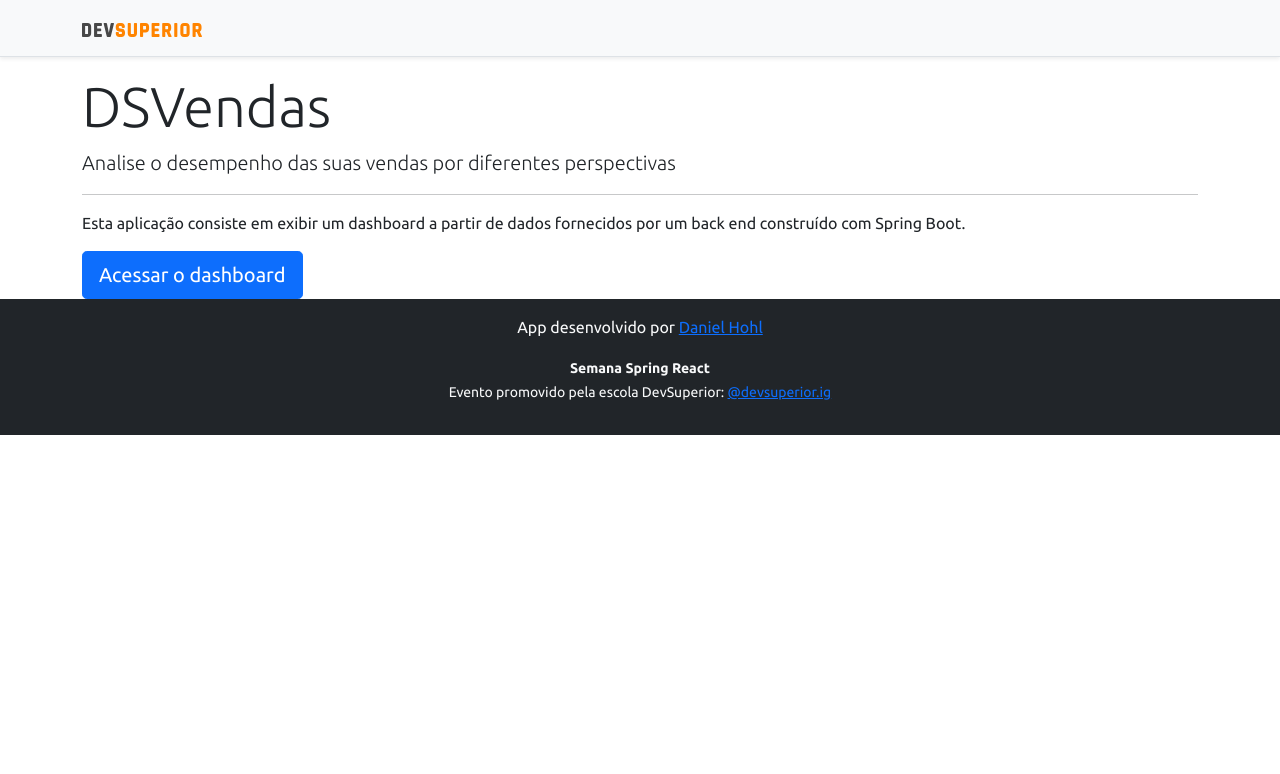
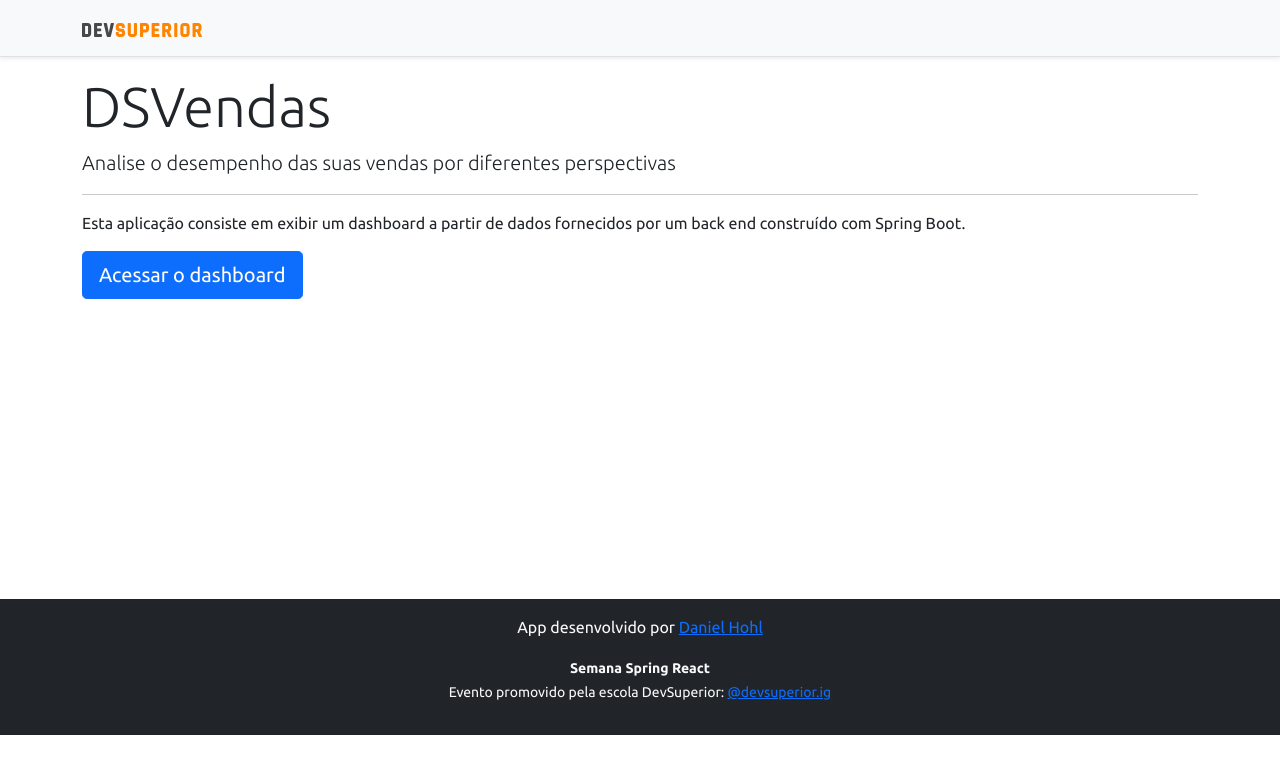
Before and after one commit to danielhohl/projeto-sds3, a React (Create React App) app in the folder frontend/: page / in a window 1280 px wide. Shown: the top 774 px of the page. Built offline with nearby package versions, Linux system fonts and the light colour scheme; no server answers.

Commit message:
Rev. Erros 10

```diff
--- a/frontend/src/assets/css/styles.css
+++ b/frontend/src/assets/css/styles.css
@@ -19,7 +19,6 @@ html, body {
 }
 
 .footer {
-    align-items: bottom;
     flex-shrink: 0;
     text-align: center;
 }
@@ -31,3 +30,7 @@ html, body {
 .text-primary {
     color: var(--color-primary) !important;
 }
+
+.div{
+    height: 300px;
+}
--- a/frontend/src/components/BarChart/index.tsx
+++ b/frontend/src/components/BarChart/index.tsx
@@ -36,7 +36,7 @@ const BarChart = () => {
         .then((response) => {
             const data = response.data as SaleSuccess[];
             const myLabels = data.map(x => x.sellerName);
-            const mySeries = data.map(x => round(100.0 * x.deals / x.visited, 1));
+            const mySeries = data.map(x => round(100.0 / x.deals * x.visited, 1));
 
             setChartData({
                 labels: {
--- a/frontend/src/components/DonutChart/index.tsx
+++ b/frontend/src/components/DonutChart/index.tsx
@@ -21,7 +21,6 @@ const DonutChart = () => {
             const mySeries = data.map(x => x.sum);
 
             setChartData({ labels: myLabels, series: mySeries});
-            //console.log(chartData);
         });
      } , []);
 
--- a/frontend/src/pages/Home/index.tsx
+++ b/frontend/src/pages/Home/index.tsx
@@ -15,14 +15,24 @@ const Home = () => {
             <div className="jumbotron">
                 <h1 className="display-4">DSVendas</h1>
                 <p className="lead">Analise o desempenho das suas vendas por diferentes perspectivas</p>
-                <hr />
+                <hr/>
                 <p>Esta aplicação consiste em exibir um dashboard a partir de dados fornecidos por um back end construído com Spring Boot.</p>
                 <Link className="btn btn-primary btn-lg" to="/dashboard">
                     Acessar o dashboard
                 </Link>
             </div>
         </div>
+        <div className="div">
+                <tr>
+                    <td>
+
+                    </td>
+                </tr>
+        </div>
+        <div>
         <Footer />
+            </div>
+
         </>
     );
 }
```
Also changed, not shown: 1 other file (tests, documents, lock files or other folders).
